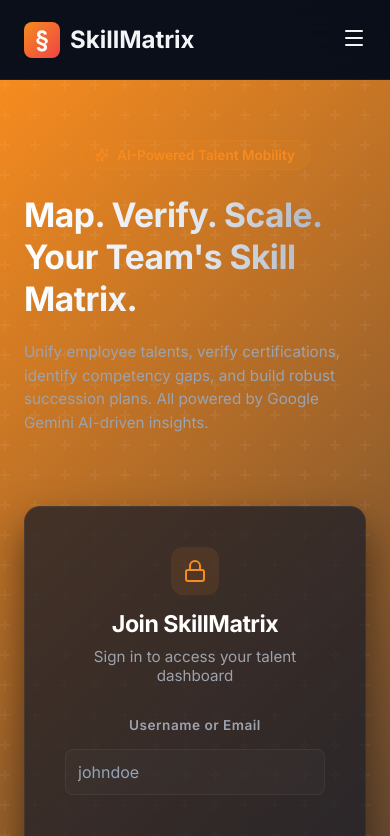
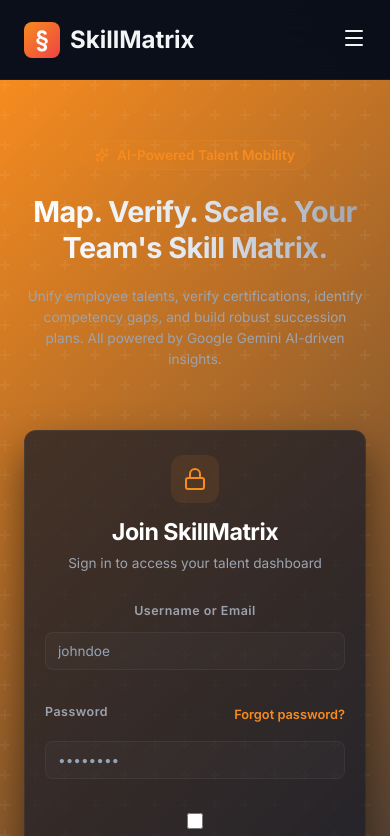
Before and after one commit to imlagat/Employee_skills_system, a React app in the folder frontend/: page /login in a window 390 px wide. Shown: the top 836 px of the page. Built offline with nearby package versions, Linux system fonts and the light colour scheme; no server answers; the HTML template or start-up script is replaced by a standard one; a web font is replaced by a local one.

Commit message:
Center and scale down hero text and form card sizes on mobile screen width media queries

```diff
--- a/frontend/src/pages/Landing.css
+++ b/frontend/src/pages/Landing.css
@@ -1311,8 +1311,14 @@
   }
 
   /* Heading Font Scaling on Mobile */
+  .hero-text-content {
+    align-items: center;
+    text-align: center;
+  }
+
   .hero-text-content h1 {
-    font-size: 2.1rem !important;
+    font-size: 1.8rem !important;
+    text-align: center;
     line-height: 1.25 !important;
   }
 
@@ -1331,7 +1337,14 @@
     font-size: 1.05rem !important;
   }
 
-  .hero-text-content p,
+  .hero-text-content p {
+    font-size: 0.85rem !important;
+    text-align: center;
+    max-width: 100%;
+    margin-bottom: 20px !important;
+    line-height: 1.55 !important;
+  }
+
   .spotlight-text-side p,
   .section-header p,
   .contact-info-side p {
--- a/frontend/src/pages/Login.css
+++ b/frontend/src/pages/Login.css
@@ -299,3 +299,53 @@
     padding: 40px 30px;
   }
 }
+
+@media (max-width: 768px) {
+  .hero-text-content {
+    align-items: center;
+    text-align: center;
+  }
+
+  .hero-text-content h1 {
+    font-size: 1.8rem !important;
+    text-align: center;
+    line-height: 1.25 !important;
+  }
+
+  .hero-text-content p {
+    font-size: 0.85rem !important;
+    text-align: center;
+    max-width: 100%;
+    margin-bottom: 20px !important;
+  }
+
+  .login-card {
+    padding: 24px 20px !important;
+    max-width: 100% !important;
+    border-radius: 12px !important;
+  }
+
+  .login-card h2 {
+    font-size: 1.45rem !important;
+  }
+
+  .login-card p {
+    font-size: 0.85rem !important;
+  }
+
+  .login-card input,
+  .login-card select,
+  .login-card button {
+    padding: 10px 12px !important;
+    font-size: 0.85rem !important;
+  }
+
+  .login-card label {
+    font-size: 0.78rem !important;
+    margin-bottom: 6px !important;
+  }
+
+  .form-group {
+    margin-bottom: 14px !important;
+  }
+}
```
